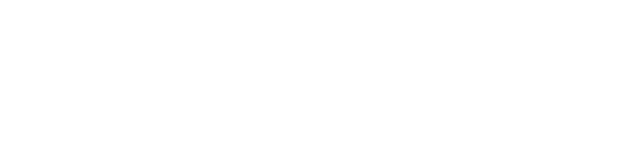
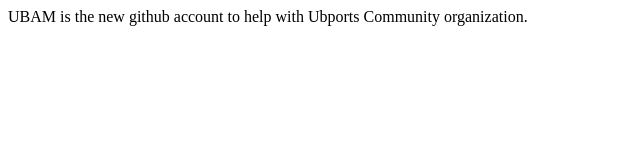
Before and after one commit to ubam/ubam.github.io, a plain HTML site: page index.html in a window 1280 px wide. Shown: the whole page, without its empty margins (0-640 px from the left). Drawn offline with Linux system fonts and the light colour scheme.

Commit message:
update to html

```diff
--- a/index.html
+++ b/index.html
@@ -2,15 +2,13 @@
 <html>
 <head>
 	<meta http-equiv="content-type" content="text/html; charset=utf-8"/>
-	<title> UBAM </title>
+	<title></title>
 	<meta name="generator" content="LibreOffice 5.1.6.2 (Linux)"/>
-	<meta name="created" content="2018-01-15T17:15:32.251690144"/>
-	<meta name="changed" content="2018-01-15T17:28:32.355507208"/>
+	<meta name="created" content="2018-01-15T17:32:31.840130891"/>
+	<meta name="changed" content="2018-01-15T17:33:33.556312791"/>
 </head>
 <body lang="en-US" dir="ltr">
-<p><br/>
-<br/>
-
-</p>
+<p>UBAM is the new github account to help with Ubports Community
+organization.</p>
 </body>
 </html>
```
